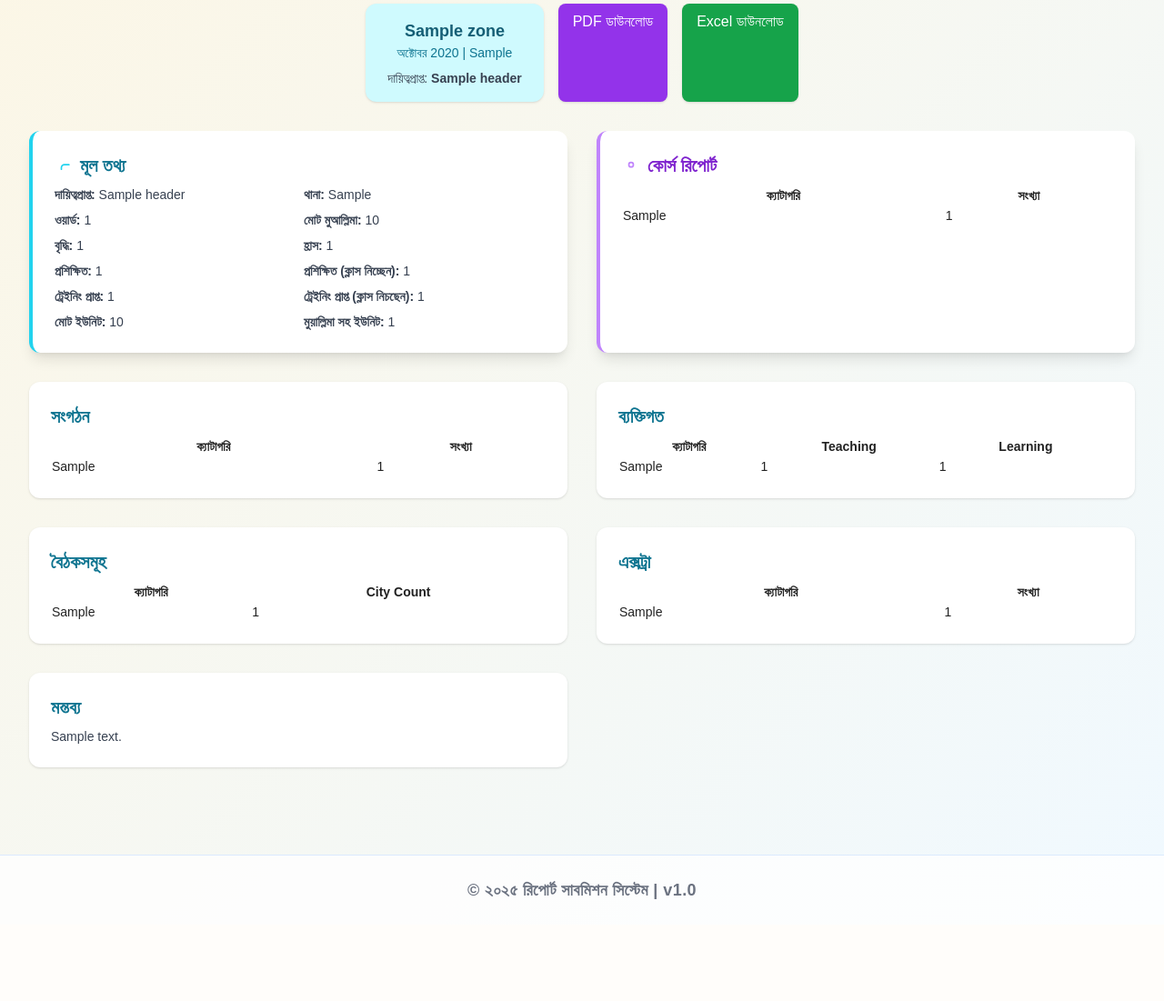
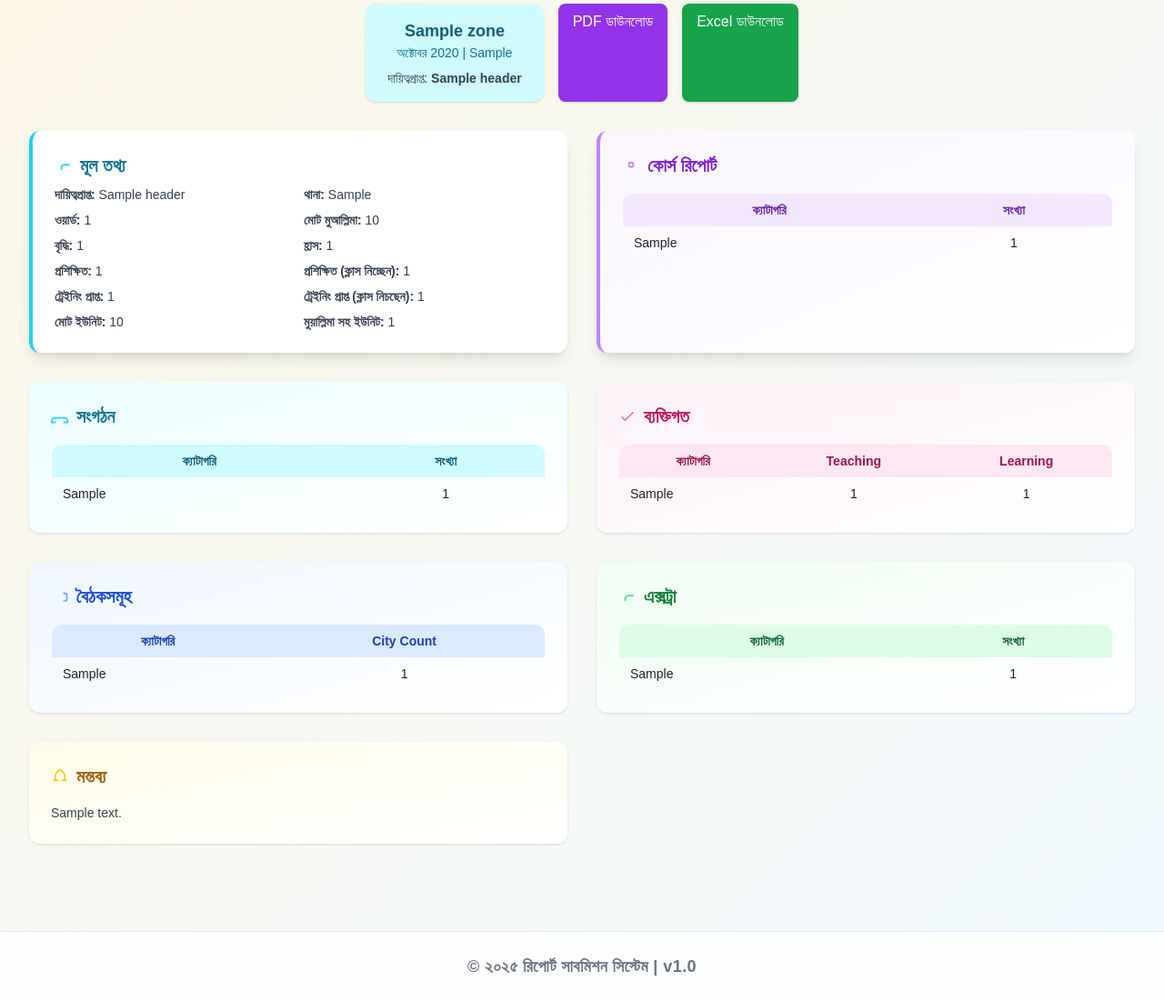
Before and after one commit to Jabir-A-H/report-submission, a Flask app: template templates/report.html in a window 1280 px wide. Shown: the part 324-1425 px from the top of the page at 91% size. Before the commit the page ends 1313 px from the top, so only its background shows below. Run offline with Flask 3, Linux system fonts and the light colour scheme; tables that the repository leaves empty hold one stand-in row (values such as "Sample post"); the template is opened without the code that fills it: values that come from a table or form of the project are taken from there, most other values are stand-ins (such as "Sample title", 1, 10 or a date in 2020); some libraries are stand-ins or nearby versions; some web fonts are replaced.

Commit message:
Update report.html

```diff
--- a/templates/report.html
+++ b/templates/report.html
@@ -74,92 +74,106 @@
               {% endif %}
             </div>
             <!-- Courses Section -->
-            <div class="bg-white rounded-xl shadow-lg p-6 border-l-4 border-purple-400">
-              <h2 class="text-xl font-bold text-purple-700 mb-2 flex items-center gap-2"><svg class="w-5 h-5 text-purple-400" fill="none" stroke="currentColor" viewBox="0 0 24 24"><path stroke-linecap="round" stroke-linejoin="round" stroke-width="2" d="M12 8c-1.657 0-3 1.343-3 3s1.343 3 3 3 3-1.343 3-3-1.343-3-3-3z"/></svg>কোর্স রিপোর্ট</h2>
+            <div class="bg-gradient-to-br from-purple-50 to-white rounded-xl shadow-lg p-6 border-l-4 border-purple-400">
+              <h2 class="text-xl font-bold text-purple-700 mb-4 flex items-center gap-2"><svg class="w-5 h-5 text-purple-400" fill="none" stroke="currentColor" viewBox="0 0 24 24"><path stroke-linecap="round" stroke-linejoin="round" stroke-width="2" d="M12 8c-1.657 0-3 1.343-3 3s1.343 3 3 3 3-1.343 3-3-1.343-3-3-3z"/></svg>কোর্স রিপোর্ট</h2>
               {% if report.courses %}
-                <table class="min-w-full text-sm">
-                  <thead><tr><th>ক্যাটাগরি</th><th>সংখ্যা</th></tr></thead>
+                <table class="min-w-full text-sm border rounded-xl overflow-hidden">
+                  <thead class="bg-purple-100 text-purple-800">
+                    <tr><th class="px-3 py-2">ক্যাটাগরি</th><th class="px-3 py-2">সংখ্যা</th></tr>
+                  </thead>
                   <tbody>
                     {% for course in report.courses %}
-                    <tr><td>{{ course.category }}</td><td>{{ course.number }}</td></tr>
+                    <tr class="hover:bg-purple-50">
+                      <td class="px-3 py-2">{{ course.category }}</td>
+                      <td class="px-3 py-2 text-center">{{ course.number }}</td>
+                    </tr>
                     {% endfor %}
                   </tbody>
                 </table>
-              {% else %}
-                <div class="text-red-500">Courses section incomplete.</div>
               {% endif %}
             </div>
             <!-- Organizational Section -->
-            <div class="bg-white rounded-xl shadow p-6">
-              <h2 class="text-xl font-bold text-cyan-700 mb-2">সংগঠন</h2>
+            <div class="bg-gradient-to-br from-cyan-50 to-white rounded-xl shadow p-6">
+              <h2 class="text-xl font-bold text-cyan-700 mb-4 flex items-center gap-2"><svg class="w-5 h-5 text-cyan-400" fill="none" stroke="currentColor" viewBox="0 0 24 24"><path stroke-linecap="round" stroke-linejoin="round" stroke-width="2" d="M17 20h5v-2a4 4 0 00-4-4H5a4 4 0 00-4 4v2h5"/></svg>সংগঠন</h2>
               {% if report.organizational %}
-                <table class="min-w-full text-sm">
-                  <thead><tr><th>ক্যাটাগরি</th><th>সংখ্যা</th></tr></thead>
+                <table class="min-w-full text-sm border rounded-xl overflow-hidden">
+                  <thead class="bg-cyan-100 text-cyan-800">
+                    <tr><th class="px-3 py-2">ক্যাটাগরি</th><th class="px-3 py-2">সংখ্যা</th></tr>
+                  </thead>
                   <tbody>
                     {% for org in report.organizational %}
-                    <tr><td>{{ org.category }}</td><td>{{ org.number }}</td></tr>
+                    <tr class="hover:bg-cyan-50">
+                      <td class="px-3 py-2">{{ org.category }}</td>
+                      <td class="px-3 py-2 text-center">{{ org.number }}</td>
+                    </tr>
                     {% endfor %}
                   </tbody>
                 </table>
-              {% else %}
-                <div class="text-red-500">Organizational section incomplete.</div>
               {% endif %}
             </div>
             <!-- Personal Section -->
-            <div class="bg-white rounded-xl shadow p-6">
-              <h2 class="text-xl font-bold text-cyan-700 mb-2">ব্যক্তিগত</h2>
+            <div class="bg-gradient-to-br from-pink-50 to-white rounded-xl shadow p-6">
+              <h2 class="text-xl font-bold text-pink-700 mb-4 flex items-center gap-2"><svg class="w-5 h-5 text-pink-400" fill="none" stroke="currentColor" viewBox="0 0 24 24"><path stroke-linecap="round" stroke-linejoin="round" stroke-width="2" d="M5 13l4 4L19 7"/></svg>ব্যক্তিগত</h2>
               {% if report.personal %}
-                <table class="min-w-full text-sm">
-                  <thead><tr><th>ক্যাটাগরি</th><th>Teaching</th><th>Learning</th></tr></thead>
+                <table class="min-w-full text-sm border rounded-xl overflow-hidden">
+                  <thead class="bg-pink-100 text-pink-800">
+                    <tr><th class="px-3 py-2">ক্যাটাগরি</th><th class="px-3 py-2">Teaching</th><th class="px-3 py-2">Learning</th></tr>
+                  </thead>
                   <tbody>
                     {% for p in report.personal %}
-                    <tr><td>{{ p.category }}</td><td>{{ p.teaching }}</td><td>{{ p.learning }}</td></tr>
+                    <tr class="hover:bg-pink-50">
+                      <td class="px-3 py-2">{{ p.category }}</td>
+                      <td class="px-3 py-2 text-center">{{ p.teaching }}</td>
+                      <td class="px-3 py-2 text-center">{{ p.learning }}</td>
+                    </tr>
                     {% endfor %}
                   </tbody>
                 </table>
-              {% else %}
-                <div class="text-red-500">Personal section incomplete.</div>
               {% endif %}
             </div>
             <!-- Meetings Section -->
-            <div class="bg-white rounded-xl shadow p-6">
-              <h2 class="text-xl font-bold text-cyan-700 mb-2">বৈঠকসমূহ</h2>
+            <div class="bg-gradient-to-br from-blue-50 to-white rounded-xl shadow p-6">
+              <h2 class="text-xl font-bold text-blue-700 mb-4 flex items-center gap-2"><svg class="w-5 h-5 text-blue-400" fill="none" stroke="currentColor" viewBox="0 0 24 24"><path stroke-linecap="round" stroke-linejoin="round" stroke-width="2" d="M17 8h2a2 2 0 012 2v6a2 2 0 01-2 2h-2"/></svg>বৈঠকসমূহ</h2>
               {% if report.meetings %}
-                <table class="min-w-full text-sm">
-                  <thead><tr><th>ক্যাটাগরি</th><th>City Count</th></tr></thead>
+                <table class="min-w-full text-sm border rounded-xl overflow-hidden">
+                  <thead class="bg-blue-100 text-blue-800">
+                    <tr><th class="px-3 py-2">ক্যাটাগরি</th><th class="px-3 py-2">City Count</th></tr>
+                  </thead>
                   <tbody>
                     {% for m in report.meetings %}
-                    <tr><td>{{ m.category }}</td><td>{{ m.city_count }}</td></tr>
+                    <tr class="hover:bg-blue-50">
+                      <td class="px-3 py-2">{{ m.category }}</td>
+                      <td class="px-3 py-2 text-center">{{ m.city_count }}</td>
+                    </tr>
                     {% endfor %}
                   </tbody>
                 </table>
-              {% else %}
-                <div class="text-red-500">Meetings section incomplete.</div>
               {% endif %}
             </div>
             <!-- Extras Section -->
-            <div class="bg-white rounded-xl shadow p-6">
-              <h2 class="text-xl font-bold text-cyan-700 mb-2">এক্সট্রা</h2>
+            <div class="bg-gradient-to-br from-green-50 to-white rounded-xl shadow p-6">
+              <h2 class="text-xl font-bold text-green-700 mb-4 flex items-center gap-2"><svg class="w-5 h-5 text-green-400" fill="none" stroke="currentColor" viewBox="0 0 24 24"><path stroke-linecap="round" stroke-linejoin="round" stroke-width="2" d="M9 17v-2a4 4 0 014-4h6"/></svg>এক্সট্রা</h2>
               {% if report.extras %}
-                <table class="min-w-full text-sm">
-                  <thead><tr><th>ক্যাটাগরি</th><th>সংখ্যা</th></tr></thead>
+                <table class="min-w-full text-sm border rounded-xl overflow-hidden">
+                  <thead class="bg-green-100 text-green-800">
+                    <tr><th class="px-3 py-2">ক্যাটাগরি</th><th class="px-3 py-2">সংখ্যা</th></tr>
+                  </thead>
                   <tbody>
                     {% for e in report.extras %}
-                    <tr><td>{{ e.category }}</td><td>{{ e.number }}</td></tr>
+                    <tr class="hover:bg-green-50">
+                      <td class="px-3 py-2">{{ e.category }}</td>
+                      <td class="px-3 py-2 text-center">{{ e.number }}</td>
+                    </tr>
                     {% endfor %}
                   </tbody>
                 </table>
-              {% else %}
-                <div class="text-red-500">Extras section incomplete.</div>
               {% endif %}
             </div>
             <!-- Comments Section -->
-            <div class="bg-white rounded-xl shadow p-6">
-              <h2 class="text-xl font-bold text-cyan-700 mb-2">মন্তব্য</h2>
+            <div class="bg-gradient-to-br from-yellow-50 to-white rounded-xl shadow p-6">
+              <h2 class="text-xl font-bold text-yellow-700 mb-4 flex items-center gap-2"><svg class="w-5 h-5 text-yellow-400" fill="none" stroke="currentColor" viewBox="0 0 24 24"><path stroke-linecap="round" stroke-linejoin="round" stroke-width="2" d="M15 17h5l-1.405-1.405A2.032 2.032 0 0118 14.158V11a6.002 6.002 0 00-4-5.659V5a2 2 0 10-4 0v.341C7.67 6.165 6 8.388 6 11v3.159c0 .538-.214 1.055-.595 1.436L4 17h5"/></svg>মন্তব্য</h2>
               {% if report.comments %}
                 <div class="text-gray-700 text-sm">{{ report.comments.comment }}</div>
-              {% else %}
-                <div class="text-red-500">Comments section incomplete.</div>
               {% endif %}
             </div>
           </div>
```
